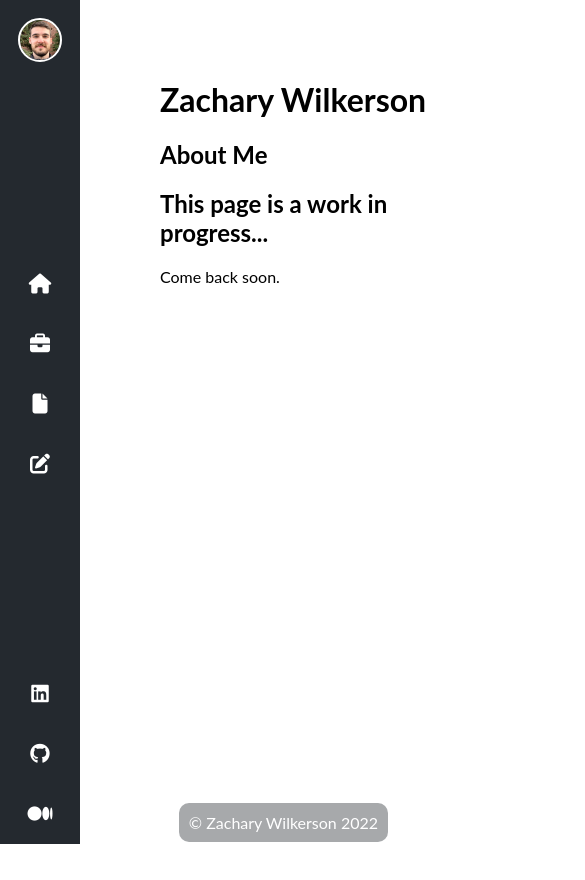
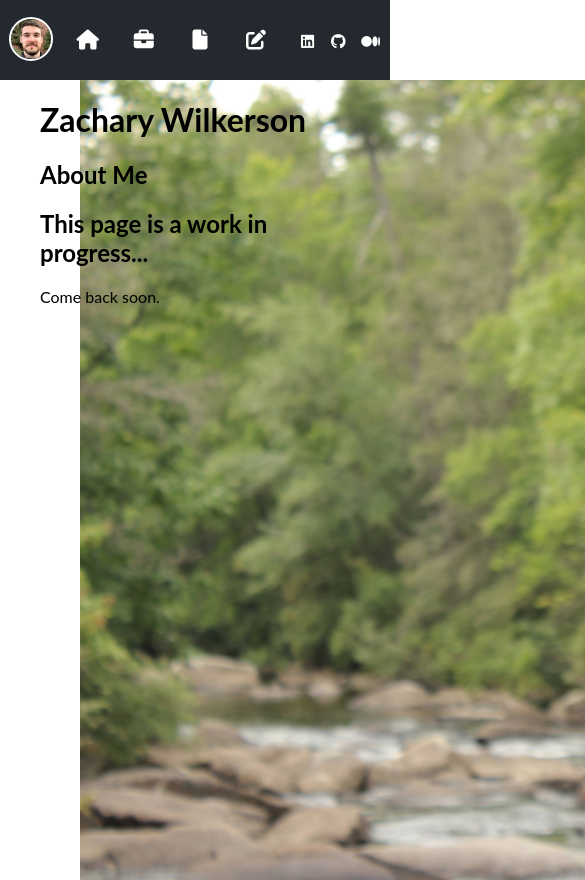
Before and after one commit to zacharywilkerson/personal, a plain HTML site: page index.html in a window 390 px wide. Shown: the top 880 px of the page, 585 px wide, since content can reach past the window. Before the commit the page ends 844 px from the top, so only its background shows below. Drawn offline with Linux system fonts and the light colour scheme.

Commit message:
update: added media queries for responsiveness

```diff
--- a/index.html
+++ b/index.html
@@ -31,6 +31,7 @@
         <h2>About Me</h2>
         <h2>This page is a work in progress...</h2>
         <p>Come back soon.</p>
+        <img src="images/home/portrait.JPG" alt="Portrait" class="full_width_img">
     </main>
     <footer>
         &copy; Zachary Wilkerson <span id="year"></span>
--- a/style.css
+++ b/style.css
@@ -196,6 +196,17 @@ section.assignment:hover {
     background-color: gainsboro;
 }
 
+
+/* */
+
+.full_width_img {
+    position: absolute;
+    top: 80px;
+    left: 80px;
+    z-index: -1;
+    width: 1200px;
+    height: 800px;
+}
 /******************************************************/
 /* Footer Styling */
 /******************************************************/
@@ -211,3 +222,44 @@ footer {
     border-radius: 10px;
     opacity: .4;
 }
+
+@media screen and (max-width: 900px) {
+    footer {
+        display: none;
+    }
+}
+
+@media screen and (max-width: 1250px) {
+    header {
+        /* visibility: hidden; */
+        flex-direction: row;
+        justify-content: space-evenly;
+        align-items: center;
+        width: 100%;
+        height: 80px;
+        z-index: 1;
+    }
+    img.headshot {
+        padding: 0;
+        outline-offset: 0px;
+    }
+
+    .fa-solid {
+        padding: 0 11px;
+        width: 30px;
+        font-size: 20px;
+    }
+    .fa-brands{
+        padding: 0 8px;
+        width: 10px;
+        font-size: 15px;
+    }
+
+    main {
+        margin: 100px 40px;
+    }
+    article.portfolio, section.assignment {
+        flex-basis: 100%;
+        margin: 0;
+    }
+}
```
Also changed, not shown: images/home/portrait.JPG (added).
